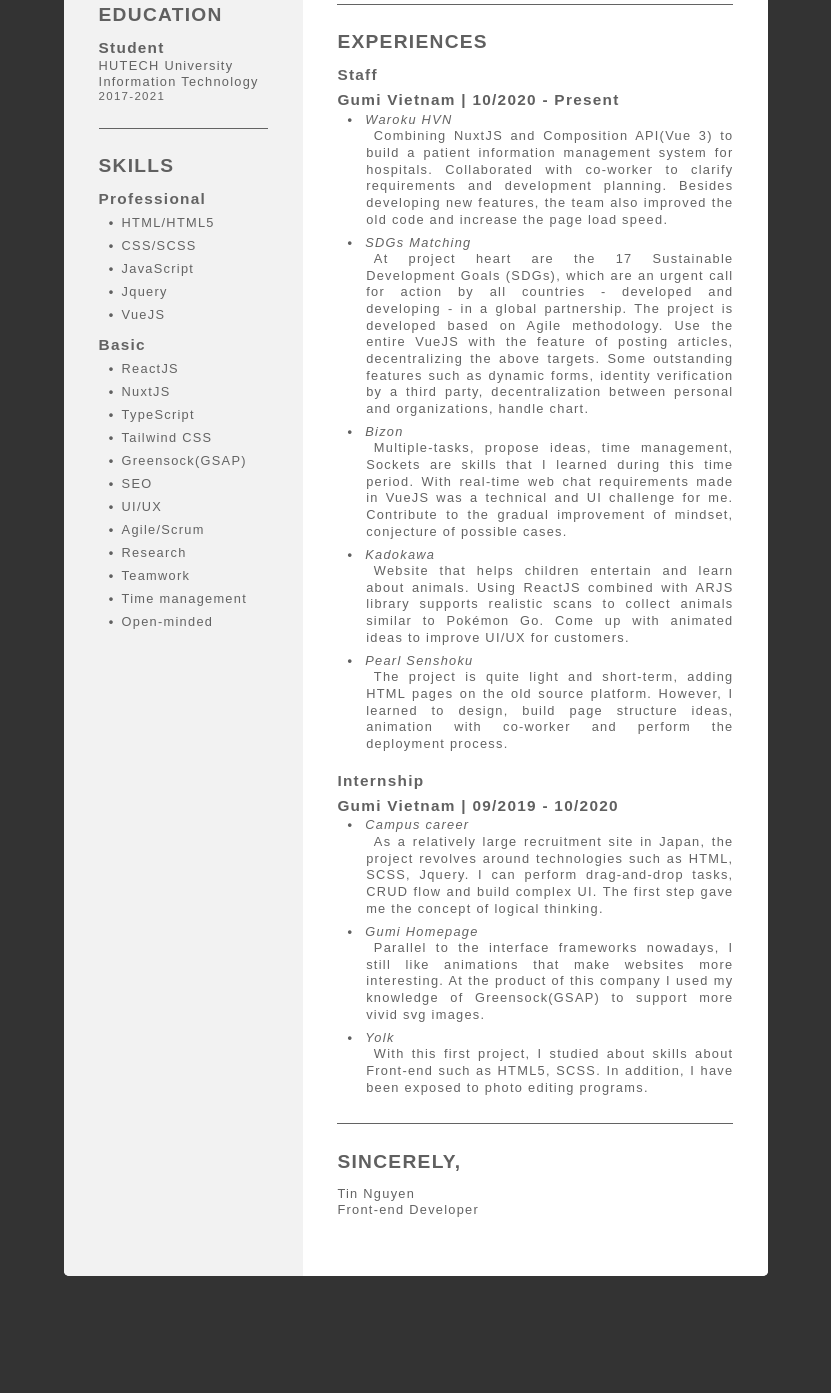
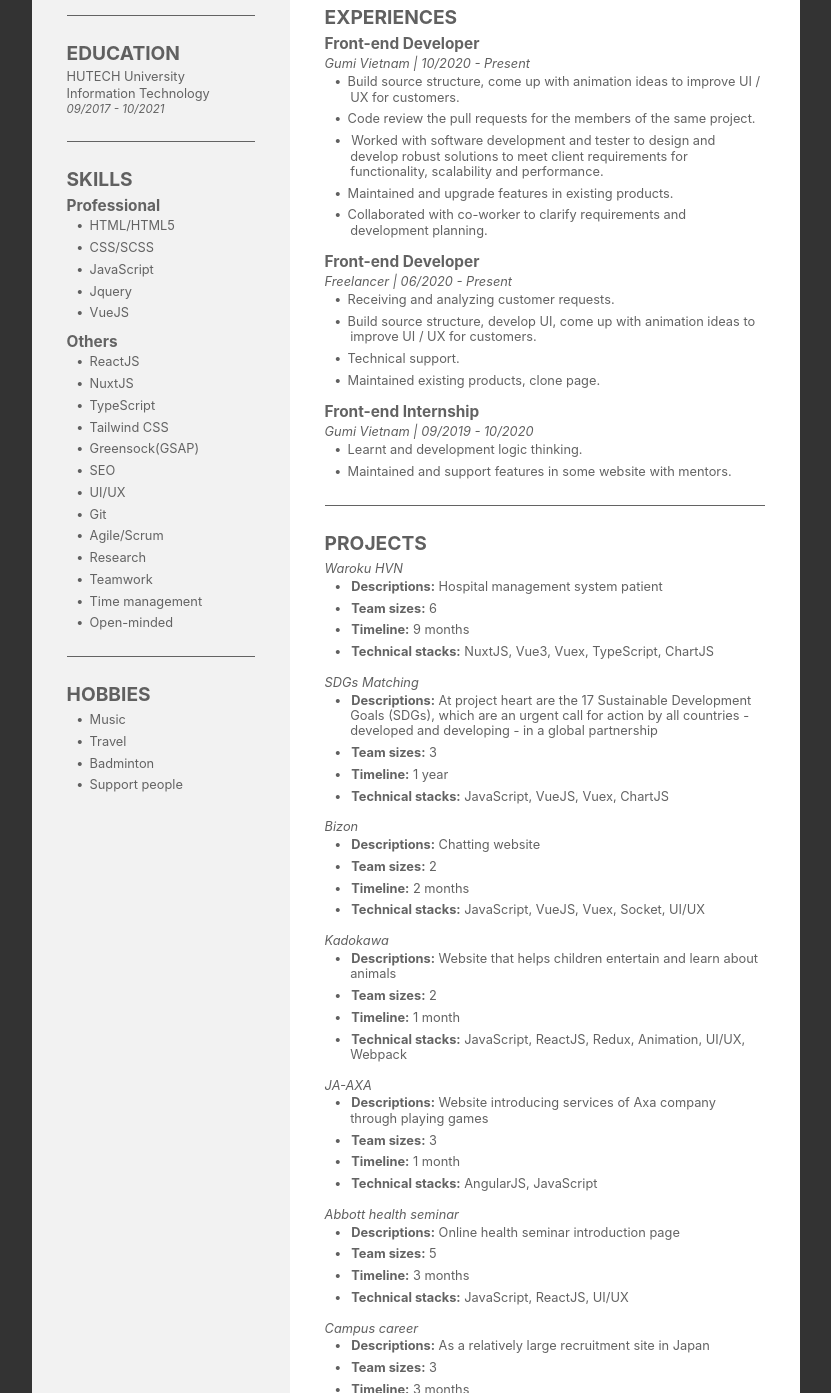
Before and after one commit to TinNguyen98/tinnguyen.github.io, a plain HTML site: page index.html in a window 1280 px wide. Shown: the part 1407-2800 px from the top of the page, without its empty margins (224-1055 px from the left). Before the commit the page ends 2747 px from the top, so only its background shows below. Drawn offline with Linux system fonts and the light colour scheme.

Commit message:
feat(update): change layout, in addition projects

```diff
--- a/assets/scss/helpers/_variables.scss
+++ b/assets/scss/helpers/_variables.scss
@@ -1,3 +1,5 @@
+$main-font: 'Inter', system-ui, -apple-system, sans-serif;
+
 // Breakpoint responsive
 $info-desktop: "only screen and (max-width : 1919px)";
 $info-laptop-medium: "only screen and (max-width : 1440px)";
--- a/assets/scss/layout/_common.scss
+++ b/assets/scss/layout/_common.scss
@@ -1,5 +1,5 @@
 body {
-  font-family: "Work Sans", sans-serif;
+  font-family: $main-font;
   color: $white;
   background-color: $primary-black;
   -ms-text-size-adjust: 100%;
@@ -53,18 +53,15 @@
 h1, h2, h3, h4, h5, h6 {
   margin: 0;
   line-height: 1.2;
-  letter-spacing: 0.1vw;
   word-break: break-all;
 }
 
 p {
   word-break: break-all;
-  line-height: 1.3;
-  letter-spacing: 0.1vw;
+  line-height: 1.2;
   margin: 0;
   @media #{$info-ipad} {
-    line-height: 1.5;
-    letter-spacing: 0.2vw;
+    line-height: 1.3;
   }
 }
 
--- a/assets/scss/layout/_curriculum-vitae.scss
+++ b/assets/scss/layout/_curriculum-vitae.scss
@@ -7,7 +7,7 @@
   .cv-container {
     width: 100%;
     height: auto;
-    max-width: 55vw;
+    max-width: 60vw;
     background-color: $white;
     border-radius: 0.4vw;
     overflow: hidden;
@@ -70,7 +70,7 @@
       .left {
         margin: 0;
         padding: 0 0 0.5px; // Fix space under image when cv scroll
-        flex-basis: 42.21%;
+        flex-basis: 41%;
         overflow: hidden;
         z-index: 2;
         &::before {
@@ -79,7 +79,7 @@
           right: 0;
           bottom: 0;
           border-bottom: 3vw solid $cv-primary;
-          border-left: 18.66vw solid transparent;
+          border-left: 24.66vw solid transparent;
           @media #{$info-ipad} {
             content: none;
           }
@@ -106,8 +106,8 @@
           position: absolute;
           right: 0;
           bottom: 0;
-          border-bottom: 8vw solid $white;
-          border-left: 58vw solid transparent;
+          border-bottom: 7.95vw solid $white;
+          border-left: 63.9vw solid transparent;
           @media #{$info-ipad} {
             content: none;
           }
@@ -125,6 +125,7 @@
           text-align: left;
           text-transform: uppercase;
           padding-right: 2vw;
+          word-break: break-word;
           @media #{$info-ipad} {
             font-size: 9vw;
             padding-right: 0;
@@ -146,7 +147,7 @@
           content: '';
           position: absolute;
           bottom: -2.2vw;
-          width: 3.842vw;
+          width: 3.36vw;
           height: 0.2vw;
           background-color: $cv-title;
           @media #{$info-ipad} {
@@ -172,7 +173,7 @@
         font-weight: bold;
         color: $cv-title;
         text-transform: uppercase;
-        margin-bottom: 1vw;
+        margin-bottom: 0.5vw;
         @media #{$info-ipad} {
           font-size: 4.4vw;
           color: $cv-title-dark;
@@ -184,8 +185,7 @@
         font-size: 1.2vw;
         font-weight: bold;
         color: $cv-text;
-        text-transform: capitalize;
-        margin-bottom: 0.5vw;
+        margin-bottom: 0.2vw;
         @media #{$info-ipad} {
           font-size: 3.8vw;
           color: $cv-text-dark;
@@ -195,14 +195,16 @@
 
       &-zone {
         &:not(:last-child) {
-          margin-bottom: 1.5vw;
+          margin-bottom: 1.2vw;
           @media #{$info-ipad} {
             margin-bottom: 5vw;
           }
         }
 
         &__topic {
-          font-size: 1.2vw;
+          font-size: 1vw;
+          font-weight: normal;
+          font-style: italic;
           color: $cv-title;
           margin-bottom: 0.2vw;
           @media #{$info-ipad} {
@@ -214,12 +216,10 @@
         p, small, time {
           font-size: 1vw;
           color: $cv-text;
-          letter-spacing: 0.1vw;
           margin-bottom: 0.1vw;
           @media #{$info-ipad} {
             font-size: 3.5vw;
             color: $cv-text-dark;
-            letter-spacing: 0.2vw;
           }
         }
 
@@ -262,13 +262,12 @@
           font-size: 1vw;
           font-weight: normal;
           color: $cv-text;
-          letter-spacing: 0.1vw;
-          word-break: break-all;
-          line-height: 1.3;
+          word-break: break-word;
+          line-height: 1.2;
           &:not(:last-child) {
             margin-bottom: 0.5vw;
             @media #{$info-ipad} {
-              margin-bottom: 1.5vw;
+              margin-bottom: 1vw;
             }
           }
           &::before {
@@ -289,16 +288,11 @@
           @media #{$info-ipad} {
             font-size: 3.5vw;
             color: $cv-text-dark;
-            letter-spacing: 0.2vw;
           }
         }
 
         &.project-list {
           li {
-            label {
-              font-style: italic;
-            }
-
             p {
               margin-left: 0.25vw;
               text-indent: 0.6vw;
@@ -317,9 +311,9 @@
         justify-content: flex-end;
         align-items: center;
         flex-direction: row-reverse;
-        font-size: 0.9vw;
+        font-size: 1vw;
         &:not(:last-child) {
-          margin-bottom: 0.8vw;
+          margin-bottom: 0.7vw;
           @media #{$info-ipad} {
             margin-bottom: 4vw;
           }
@@ -347,10 +341,8 @@
           font-weight: normal;
           font-style: normal;
           color: $cv-text;
-          letter-spacing: 0.1vw;
           @media #{$info-ipad} {
             color: $cv-text-dark;
-            letter-spacing: 0.2vw;
           }
 
           &:hover ~ i {
@@ -391,6 +383,10 @@
           text-transform: capitalize;
         }
 
+        .block-education__period {
+          font-style: italic;
+        }
+
         @media #{$info-ipad} {
           padding-bottom: 0;
 
@@ -406,6 +402,21 @@
           }
         }
       }
+
+      &.block-skill,
+      &.block-hobbies {
+        .block-item-list {
+          @media #{$info-ipad} {
+            @include flex();
+            justify-content: space-between;
+            flex-wrap: wrap;
+
+            li {
+              flex-basis: 50%;
+            }
+          }
+        }
+      }
     }
     // --- Block Item - end ---
   }
--- a/assets/scss/layout/_header.scss
+++ b/assets/scss/layout/_header.scss
@@ -24,9 +24,9 @@
       span {
         display: inline-block;
         color: $blue-light;
-        letter-spacing: -1.7vw;
+        letter-spacing: -1.17vw;
         @media #{$info-ipad} {
-          letter-spacing: -4.5vw;
+          letter-spacing: -3vw;
         }
       }
     }
--- a/index.html
+++ b/index.html
@@ -36,7 +36,7 @@
 
   <!-- Font Configuration -->
   <link crossorigin="" href="https://fonts.gstatic.com" rel="preconnect">
-  <link as="style" href="https://fonts.googleapis.com/css?family=Roboto+Condensed&display=swap" rel="preload">
+  <link as="style" href="https://fonts.googleapis.com/css2?family=Inter:wght@400;500;600;700&display=swap" rel="preload">
   <!-- Font Configuration - end -->
 
   <!-- Style Configuration -->
@@ -131,7 +131,7 @@
         </figure>
         <div class="right">
           <div class="cv-header-title">
-            <h2>Tin Nguyen</h2>
+            <h2>Nguyen T.Trung Tin</h2>
             <h3>Front-end developer</h3>
           </div>
         </div>
@@ -203,16 +203,15 @@
             <!-- Customize for mobile -->
             <div class="block-zone-col">
               <div class="block-item-zone">
-                <h5 class="block-item-zone__topic">Student</h5>
                 <p class="block-education__school">HUTECH University</p>
                 <small class="block-education__major">Information Technology</small>
-                <time class="block-education__period">2017-2021</time>
+                <time class="block-education__period">09/2017 - 10/2021</time>
               </div>
             </div>
           </article>
 
           <!-- Block: Skills -->
-          <article class="block-item">
+          <article class="block-item block-skill">
             <h4 class="block-item-title">Skills</h4>
 
             <h5 class="block-item-subtitle">Professional</h5>
@@ -224,7 +223,7 @@
               <li>VueJS</li>
             </ul>
 
-            <h5 class="block-item-subtitle">Basic</h5>
+            <h5 class="block-item-subtitle">Others</h5>
             <ul class="block-item-list">
               <li>ReactJS</li>
               <li>NuxtJS</li>
@@ -233,11 +232,24 @@
               <li>Greensock(GSAP)</li>
               <li>SEO</li>
               <li>UI/UX</li>
+              <li>Git</li>
               <li>Agile/Scrum</li>
               <li>Research</li>
               <li>Teamwork</li>
               <li>Time management</li>
               <li>Open-minded</li>
+            </ul>
+          </article>
+
+          <!-- Block: Hobbies -->
+          <article class="block-item block-hobbies">
+            <h4 class="block-item-title">Hobbies</h4>
+
+            <ul class="block-item-list">
+              <li>Music</li>
+              <li>Travel</li>
+              <li>Badminton</li>
+              <li>Support people</li>
             </ul>
           </article>
         </div>
@@ -258,80 +270,199 @@
           <!-- Block: Experiences -->
           <article class="block-item">
             <h4 class="block-item-title">Experiences</h4>
+
             <!-- Milestone -->
             <div class="block-item-zone">
-              <h5 class="block-item-subtitle">Staff</h5>
+              <h5 class="block-item-subtitle">Front-end Developer</h5>
               <h6 class="block-item-zone__topic">Gumi Vietnam | 10/2020 - Present</h6>
 
-              <ul class="block-item-list project-list">
+              <ul class="block-item-list">
+                <li>Build source structure, come up with animation ideas to improve UI / UX for customers.</li>
+                <li>Code review the pull requests for the members of the same project.</li>
                 <li>
-                  <label>Waroku HVN</label>
-                  <p>
-                    Combining NuxtJS and Composition API(Vue 3) to build a patient information management system for hospitals.
-                    Collaborated with co-worker to clarify requirements and development planning.
-                    Besides developing new features, the team also improved the old code and increase the page load speed.
-                  </p>
+                  Worked with software development and tester to design and develop robust solutions to meet client requirements for functionality, scalability and performance.
                 </li>
-                <li>
-                  <label>SDGs Matching</label>
-                  <p>
-                    At project heart are the 17 Sustainable Development Goals (SDGs), which are an urgent call for action by all countries - developed and developing - in a global partnership.
-                    The project is developed based on Agile methodology.
-                    Use the entire VueJS with the feature of posting articles, decentralizing the above targets.
-                    Some outstanding features such as dynamic forms, identity verification by a third party, decentralization between personal and organizations, handle chart.
-                  </p>
-                </li>
-                <li>
-                  <label>Bizon</label>
-                  <p>
-                    Multiple-tasks, propose ideas, time management, Sockets are skills that I learned during this time period.
-                    With real-time web chat requirements made in VueJS was a technical and UI challenge for me.
-                    Contribute to the gradual improvement of mindset, conjecture of possible cases.
-                  </p>
-                </li>
-                <li>
-                  <label>Kadokawa</label>
-                  <p>
-                    Website that helps children entertain and learn about animals.
-                    Using ReactJS combined with ARJS library supports realistic scans to collect animals similar to Pokémon Go.
-                    Come up with animated ideas to improve UI/UX for customers.
-                  </p>
-                </li>
-                <li>
-                  <label>Pearl Senshoku</label>
-                  <p>
-                    The project is quite light and short-term, adding HTML pages on the old source platform.
-                    However, I learned to design, build page structure ideas, animation with co-worker and perform the deployment process.
-                  </p>
-                </li>
+                <li>Maintained and upgrade features in existing products.</li>
+                <li>Collaborated with co-worker to clarify requirements and development planning.</li>
               </ul>
             </div>
             <!-- Milestone -->
             <div class="block-item-zone">
-              <h5 class="block-item-subtitle">Internship</h5>
+              <h5 class="block-item-subtitle">Front-end Developer</h5>
+              <h6 class="block-item-zone__topic">Freelancer | 06/2020 - Present</h6>
+
+              <ul class="block-item-list">
+                <li>Receiving and analyzing customer requests.</li>
+                <li>Build source structure, develop UI, come up with animation ideas to improve UI / UX for customers.</li>
+                <li>Technical support.</li>
+                <li>Maintained existing products, clone page.</li>
+              </ul>
+            </div>
+            <!-- Milestone -->
+            <div class="block-item-zone">
+              <h5 class="block-item-subtitle">Front-end Internship</h5>
               <h6 class="block-item-zone__topic">Gumi Vietnam | 09/2019 - 10/2020</h6>
+
+              <ul class="block-item-list">
+                <li>Learnt and development logic thinking.</li>
+                <li>Maintained and support features in some website with mentors.</li>
+              </ul>
+            </div>
+          </article>
+
+          <!-- Block: Projects -->
+          <article class="block-item">
+            <h4 class="block-item-title">Projects</h4>
+
+            <!-- Item -->
+            <div class="block-item-zone">
+              <h6 class="block-item-zone__topic">Waroku HVN</h6>
+
+              <ul class="block-item-list project-list">
+               <li>
+                 <strong>Descriptions:</strong> Hospital management system patient
+               </li>
+                <li>
+                  <strong>Team sizes:</strong> 6
+                </li>
+                <li>
+                  <strong>Timeline:</strong> 9 months
+                </li>
+                <li>
+                  <strong>Technical stacks:</strong> NuxtJS, Vue3, Vuex, TypeScript, ChartJS
+                </li>
+              </ul>
+            </div>
+            <!-- Item -->
+            <div class="block-item-zone">
+              <h6 class="block-item-zone__topic">SDGs Matching</h6>
 
               <ul class="block-item-list project-list">
                 <li>
-                  <label>Campus career</label>
-                  <p>
-                    As a relatively large recruitment site in Japan, the project revolves around technologies such as HTML, SCSS, Jquery.
-                    I can perform drag-and-drop tasks, CRUD flow and build complex UI. The first step gave me the concept of logical thinking.
-                  </p>
+                  <strong>Descriptions:</strong> At project heart are the 17 Sustainable Development Goals (SDGs), which are an urgent call for action by all countries - developed and developing - in a global partnership
                 </li>
                 <li>
-                  <label>Gumi Homepage</label>
-                  <p>
-                    Parallel to the interface frameworks nowadays, I still like animations that make websites more interesting.
-                    At the product of this company I used my knowledge of Greensock(GSAP) to support more vivid svg images.
-                  </p>
+                  <strong>Team sizes:</strong> 3
                 </li>
                 <li>
-                  <label>Yolk</label>
-                  <p>
-                    With this first project, I studied about skills about Front-end such as HTML5, SCSS.
-                    In addition, I have been exposed to photo editing programs.
-                  </p>
+                  <strong>Timeline:</strong> 1 year
+                </li>
+                <li>
+                  <strong>Technical stacks:</strong> JavaScript, VueJS, Vuex, ChartJS
+                </li>
+              </ul>
+            </div>
+            <!-- Item -->
+            <div class="block-item-zone">
+              <h6 class="block-item-zone__topic">Bizon</h6>
+
+              <ul class="block-item-list project-list">
+                <li>
+                  <strong>Descriptions:</strong> Chatting website
+                </li>
+                <li>
+                  <strong>Team sizes:</strong> 2
+                </li>
+                <li>
+                  <strong>Timeline:</strong> 2 months
+                </li>
+                <li>
+                  <strong>Technical stacks:</strong> JavaScript, VueJS, Vuex, Socket, UI/UX
+                </li>
+              </ul>
+            </div>
+            <!-- Item -->
+            <div class="block-item-zone">
+              <h6 class="block-item-zone__topic">Kadokawa</h6>
+
+              <ul class="block-item-list project-list">
+                <li>
+                  <strong>Descriptions:</strong> Website that helps children entertain and learn about animals
+                </li>
+                <li>
+                  <strong>Team sizes:</strong> 2
+                </li>
+                <li>
+                  <strong>Timeline:</strong> 1 month
+                </li>
+                <li>
+                  <strong>Technical stacks:</strong> JavaScript, ReactJS, Redux, Animation, UI/UX, Webpack
+                </li>
+              </ul>
+            </div>
+            <!-- Item -->
+            <div class="block-item-zone">
+              <h6 class="block-item-zone__topic">JA-AXA</h6>
+
+              <ul class="block-item-list project-list">
+                <li>
+                  <strong>Descriptions:</strong> Website introducing services of Axa company through playing games
+                </li>
+                <li>
+                  <strong>Team sizes:</strong> 3
+                </li>
+                <li>
+                  <strong>Timeline:</strong> 1 month
+                </li>
+                <li>
+                  <strong>Technical stacks:</strong> AngularJS, JavaScript
+                </li>
+              </ul>
+            </div>
+            <!-- Item -->
+            <div class="block-item-zone">
+              <h6 class="block-item-zone__topic">Abbott health seminar</h6>
+
+              <ul class="block-item-list project-list">
+                <li>
+                  <strong>Descriptions:</strong> Online health seminar introduction page
+                </li>
+                <li>
+                  <strong>Team sizes:</strong> 5
+                </li>
+                <li>
+                  <strong>Timeline:</strong> 3 months
+                </li>
+                <li>
+                  <strong>Technical stacks:</strong> JavaScript, ReactJS, UI/UX
+                </li>
+              </ul>
+            </div>
+            <!-- Item -->
+            <div class="block-item-zone">
+              <h6 class="block-item-zone__topic">Campus career</h6>
+
+              <ul class="block-item-list project-list">
+                <li>
+                  <strong>Descriptions:</strong> As a relatively large recruitment site in Japan
+                </li>
+                <li>
+                  <strong>Team sizes:</strong> 3
+                </li>
+                <li>
+                  <strong>Timeline:</strong> 3 months
+                </li>
+                <li>
+                  <strong>Technical stacks:</strong> HTML, SCSS, JavaScript, Jquery
+                </li>
+              </ul>
+            </div>
+            <!-- Item -->
+            <div class="block-item-zone">
+              <h6 class="block-item-zone__topic">Gumi Homepage</h6>
+
+              <ul class="block-item-list project-list">
+                <li>
+                  <strong>Descriptions:</strong> Website official of Gumi Vietnam
+                </li>
+                <li>
+                  <strong>Team sizes:</strong> 5
+                </li>
+                <li>
+                  <strong>Timeline:</strong> 3 months
+                </li>
+                <li>
+                  <strong>Technical stacks:</strong> SCSS, JavaScript, GSAP, SEO
                 </li>
               </ul>
             </div>
@@ -340,7 +471,7 @@
           <!-- Block: Sincerely -->
           <div class="block-item">
             <h4 class="block-item-title">Sincerely,</h4>
-            <p class="block-item-context">Tin Nguyen</p>
+            <p class="block-item-context">Nguyen Tran Trung Tin</p>
             <p class="block-item-context">Front-end Developer</p>
           </div>
         </div>
```
Also changed, not shown: assets/css/main.css, 1 other file.
